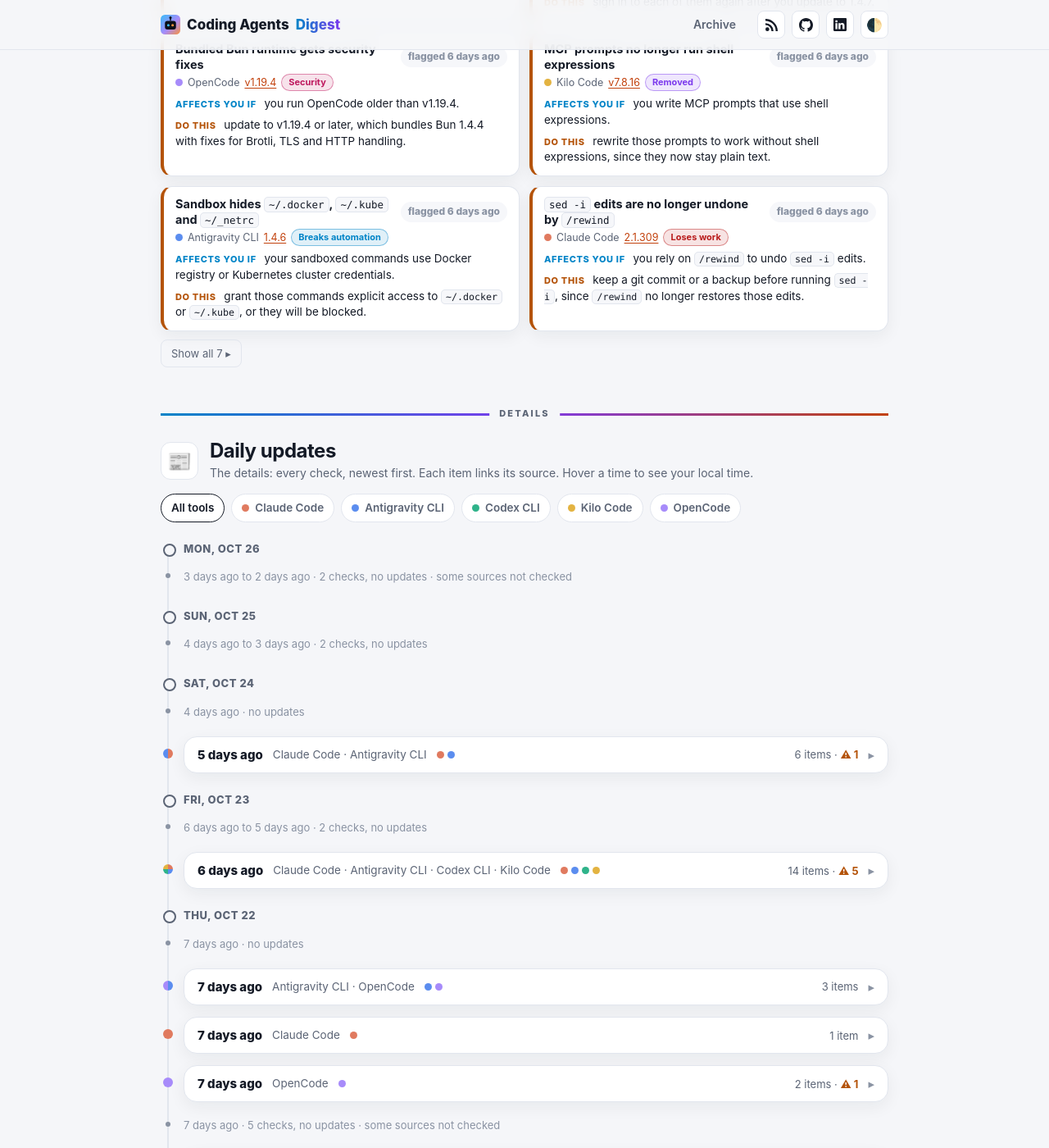
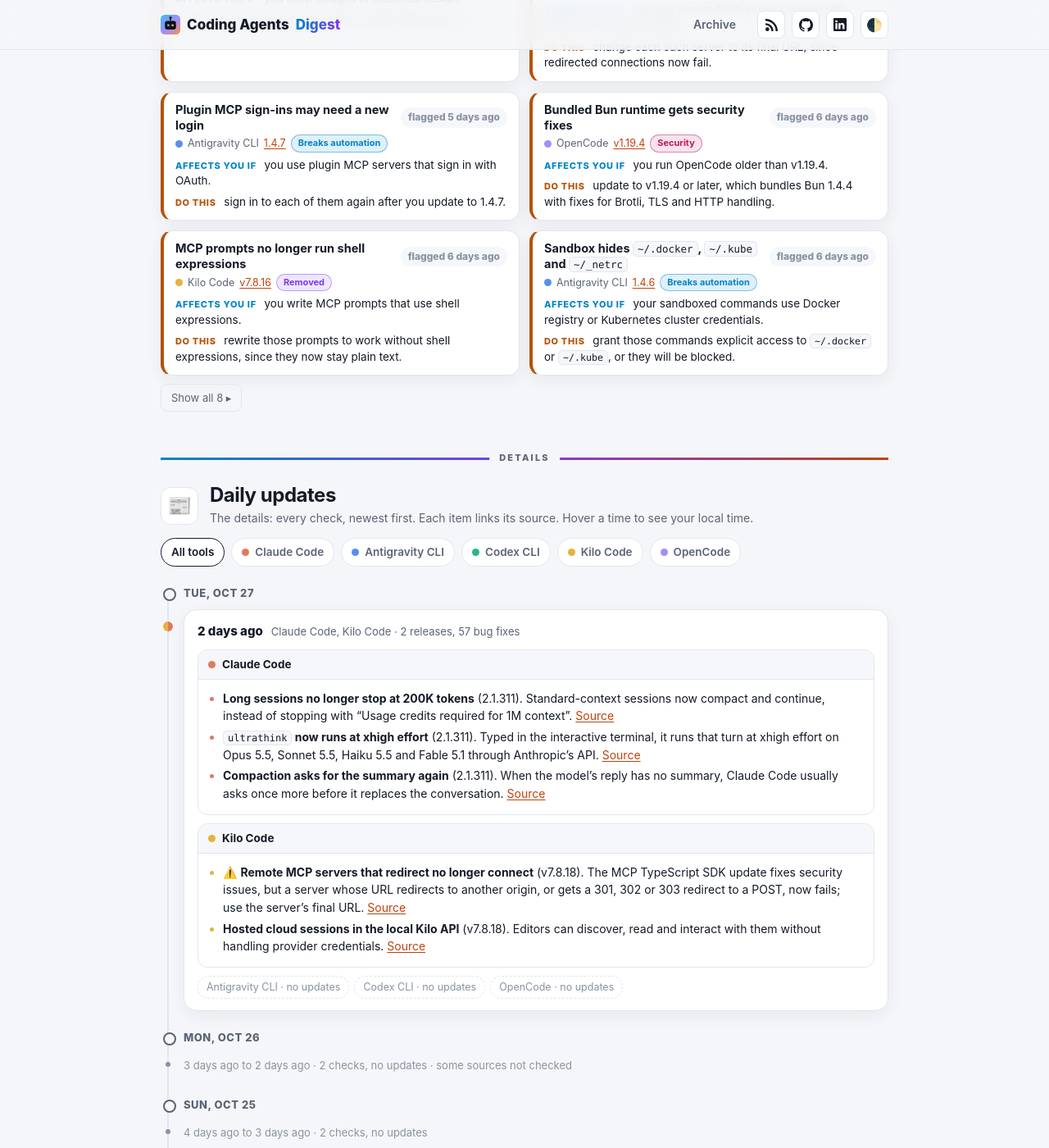
Before and after one commit to IbrahimSobh/coding-agents-digest, a Jekyll site: the page built from docs/index.html, in a window 1280 px wide and 1400 px high, scrolled down 1456 px. Shown: the whole window at 82% size. Built offline with Jekyll 4.4.1, drawn with Linux system fonts in a browser that asks for light colours; some of the changed text lies outside the part shown.

Commit message:
Check 2026-10-27 08:12: Claude Code, Kilo Code
Claude-Session: https://claude.ai/code/session_01FsAJh8oUHZjzCwwdwD2dLS

```diff
--- a/docs/_data/actions.json
+++ b/docs/_data/actions.json
@@ -44,5 +44,6 @@
   {"id": "codex-rust-v0.164.0-guardian-default", "tool": "codex", "version": "rust-v0.164.0", "url": "https://github.com/openai/codex/releases/tag/rust-v0.164.0", "title": "Guardian v2 defaults to conversation mode", "affects": "you rely on Codex Guardian's classifications.", "do": "check what Guardian decides in conversation mode before you depend on it.", "deadline": null, "flagged": "2026-10-23", "category": "default-change", "dismissed": true},
   {"id": "kilo-code-v7.8.16-mcp-prompt-shell", "tool": "kilo-code", "version": "v7.8.16", "url": "https://github.com/Kilo-Org/kilocode/releases/tag/v7.8.16", "title": "MCP prompts no longer run shell expressions", "affects": "you write MCP prompts that use shell expressions.", "do": "rewrite those prompts to work without shell expressions, since they now stay plain text.", "deadline": null, "flagged": "2026-10-23", "category": "removed", "dismissed": false},
   {"id": "opencode-v1.19.4-bun-security-fixes", "tool": "opencode", "version": "v1.19.4", "url": "https://github.com/anomalyco/opencode/releases/tag/v1.19.4", "title": "Bundled Bun runtime gets security fixes", "affects": "you run OpenCode older than v1.19.4.", "do": "update to v1.19.4 or later, which bundles Bun 1.4.4 with fixes for Brotli, TLS and HTTP handling.", "deadline": null, "flagged": "2026-10-23", "category": "security", "dismissed": false},
-  {"id": "antigravity-cli-1.4.7-plugin-mcp-signin", "tool": "antigravity-cli", "version": "1.4.7", "url": "https://github.com/google-antigravity/antigravity-cli/releases/tag/1.4.7", "title": "Plugin MCP sign-ins may need a new login", "affects": "you use plugin MCP servers that sign in with OAuth.", "do": "sign in to each of them again after you update to 1.4.7.", "deadline": null, "flagged": "2026-10-24", "category": "breaks-automation", "dismissed": false}
+  {"id": "antigravity-cli-1.4.7-plugin-mcp-signin", "tool": "antigravity-cli", "version": "1.4.7", "url": "https://github.com/google-antigravity/antigravity-cli/releases/tag/1.4.7", "title": "Plugin MCP sign-ins may need a new login", "affects": "you use plugin MCP servers that sign in with OAuth.", "do": "sign in to each of them again after you update to 1.4.7.", "deadline": null, "flagged": "2026-10-24", "category": "breaks-automation", "dismissed": false},
+ {"id": "kilo-code-v7.8.18-mcp-redirect-url", "tool": "kilo-code", "version": "v7.8.18", "url": "https://github.com/Kilo-Org/kilocode/releases/tag/v7.8.18", "title": "Remote MCP servers that redirect no longer connect", "affects": "you use remote MCP servers whose URL redirects to another origin.", "do": "change each such server to its final URL, since redirected connections now fail.", "deadline": null, "flagged": "2026-10-27", "category": "breaks-automation", "dismissed": false}
 ]
--- a/docs/_data/brief.json
+++ b/docs/_data/brief.json
@@ -1,14 +1,14 @@
 {
- "updated": "2026-10-26T22:12+03:00",
- "updated_label": "Oct 26, 22:12",
- "window": "Oct 19 to Oct 26, 2026",
- "headline": "Claude Code 2.1.310 and Antigravity CLI 1.4.7 shipped, and agy's plugin sign-in change needs one action.",
+ "updated": "2026-10-27T08:12+03:00",
+ "updated_label": "Oct 27, 08:12",
+ "window": "Oct 20 to Oct 27, 2026",
+ "headline": "Claude Code 2.1.311 and Kilo Code 7.8.18 shipped, and Kilo's MCP update breaks remote servers that redirect, so check their URLs.",
  "themes": [
   {
    "tag": "Security",
    "title": "Sandboxes and MCP servers are locked down",
-   "facts": "Claude Code stopped sandboxed commands from changing the `--mcp-config` file ([2.1.309](https://github.com/anthropics/claude-code/releases/tag/v2.1.309)); agy blocks `~/.docker`, `~/.kube` and `~/_netrc` in its sandbox unless you grant access ([1.4.6](https://github.com/google-antigravity/antigravity-cli/releases/tag/1.4.6)); Kilo Code treats shell expressions in MCP prompts as plain text ([v7.8.16](https://github.com/Kilo-Org/kilocode/releases/tag/v7.8.16)).",
-   "so_what": "any sandbox or MCP setup that worked by accident may now need an explicit grant."
+   "facts": "Claude Code stopped sandboxed commands from changing the `--mcp-config` file ([2.1.309](https://github.com/anthropics/claude-code/releases/tag/v2.1.309)); agy blocks `~/.docker`, `~/.kube` and `~/_netrc` in its sandbox unless you grant access ([1.4.6](https://github.com/google-antigravity/antigravity-cli/releases/tag/1.4.6)); Kilo Code's MCP SDK update fixes security issues but stops remote servers that redirect from connecting ([v7.8.18](https://github.com/Kilo-Org/kilocode/releases/tag/v7.8.18)).",
+   "so_what": "any sandbox or MCP setup that worked by accident may now need an explicit grant or a new URL."
   },
   {
    "tag": "Defaults",
@@ -23,5 +23,5 @@
    "so_what": "expect a one-time sign-in to plugin MCP servers after the agy 1.4.7 update."
   }
  ],
- "watch_next": "Claude Code 2.1.310 fixes compaction and hook edge cases, but the 2.1.309 changes to `ultrareview` and `/rewind` may still break scripts. OpenCode 2 is still opt-in; the day a v2 release becomes \"Latest\" will be big news."
+ "watch_next": "Claude Code 2.1.311 changes `ultrathink` and compaction, but the 2.1.309 changes to `ultrareview` and `/rewind` may still break scripts. OpenCode 2 is still opt-in; the day a v2 release becomes \"Latest\" will be big news."
 }
--- a/docs/_data/headlines.json
+++ b/docs/_data/headlines.json
@@ -22,5 +22,6 @@
   {"updated": "2026-10-25T08:11+03:00", "window": "Oct 18 to Oct 25, 2026", "headline": "Claude Code 2.1.310 and Antigravity CLI 1.4.7 shipped, and agy's plugin sign-in change needs one action."},
   {"updated": "2026-10-25T22:11+03:00", "window": "Oct 18 to Oct 25, 2026", "headline": "Claude Code 2.1.310 and Antigravity CLI 1.4.7 shipped, and agy's plugin sign-in change needs one action."},
   {"updated": "2026-10-26T08:12+03:00", "window": "Oct 19 to Oct 26, 2026", "headline": "Claude Code 2.1.310 and Antigravity CLI 1.4.7 shipped, and agy's plugin sign-in change needs one action."},
-  {"updated": "2026-10-26T22:12+03:00", "window": "Oct 19 to Oct 26, 2026", "headline": "Claude Code 2.1.310 and Antigravity CLI 1.4.7 shipped, and agy's plugin sign-in change needs one action."}
+  {"updated": "2026-10-26T22:12+03:00", "window": "Oct 19 to Oct 26, 2026", "headline": "Claude Code 2.1.310 and Antigravity CLI 1.4.7 shipped, and agy's plugin sign-in change needs one action."},
+  {"updated": "2026-10-27T08:12+03:00", "window": "Oct 20 to Oct 27, 2026", "headline": "Claude Code 2.1.311 and Kilo Code 7.8.18 shipped, and Kilo's MCP update breaks remote servers that redirect, so check their URLs."}
 ]
--- a/docs/_data/releases.json
+++ b/docs/_data/releases.json
@@ -256,5 +256,7 @@
   {"tool": "codex", "tag": "rust-v0.164.0", "date": "2026-10-23"},
   {"tool": "kilo-code", "tag": "v7.8.17", "date": "2026-10-23"},
   {"tool": "claude-code", "tag": "v2.1.310", "date": "2026-10-23"},
-  {"tool": "antigravity-cli", "tag": "1.4.7", "date": "2026-10-24"}
+  {"tool": "antigravity-cli", "tag": "1.4.7", "date": "2026-10-24"},
+  {"tool": "kilo-code", "tag": "v7.8.18", "date": "2026-10-26"},
+  {"tool": "claude-code", "tag": "v2.1.311", "date": "2026-10-27"}
 ]
--- /dev/null
+++ b/docs/digests/2026-10-27-0812.md
@@ -0,0 +1,29 @@
+---
+layout: digest
+title: "Check: Oct 27, 2026, 08:12"
+date: 2026-10-27 08:12:00 +0300
+run: "Oct 27, 2026, 08:12 (Cairo)"
+since: "Oct 26, 2026, 22:12"
+quiet: false
+summary: "Claude Code 2.1.311 and Kilo Code 7.8.18 shipped; Kilo's MCP update needs one URL check."
+---
+
+Claude Code, Kilo Code · 2 releases, 57 bug fixes
+
+### Claude Code
+- **Long sessions no longer stop at 200K tokens** (2.1.311). Standard-context sessions now compact and continue, instead of stopping with "Usage credits required for 1M context". [Source](https://github.com/anthropics/claude-code/releases/tag/v2.1.311)
+- **`ultrathink` now runs at xhigh effort** (2.1.311). Typed in the interactive terminal, it runs that turn at xhigh effort on Opus 5.5, Sonnet 5.5, Haiku 5.5 and Fable 5.1 through Anthropic's API. [Source](https://github.com/anthropics/claude-code/releases/tag/v2.1.311)
+- **Compaction asks for the summary again** (2.1.311). When the model's reply has no summary, Claude Code usually asks once more before it replaces the conversation. [Source](https://github.com/anthropics/claude-code/releases/tag/v2.1.311)
+
+### Antigravity CLI
+- No updates since Oct 26, 2026, 22:12.
+
+### Codex CLI
+- No updates since Oct 26, 2026, 22:12.
+
+### Kilo Code
+- ⚠️ **Remote MCP servers that redirect no longer connect** (v7.8.18). The MCP TypeScript SDK update fixes security issues, but a server whose URL redirects to another origin, or gets a 301, 302 or 303 redirect to a POST, now fails; use the server's final URL. [Source](https://github.com/Kilo-Org/kilocode/releases/tag/v7.8.18)
+- **Hosted cloud sessions in the local Kilo API** (v7.8.18). Editors can discover, read and interact with them without handling provider credentials. [Source](https://github.com/Kilo-Org/kilocode/releases/tag/v7.8.18)
+
+### OpenCode
+- No updates since Oct 26, 2026, 22:12.
```
Also changed, not shown: task/state.json (+6 -6 lines).
